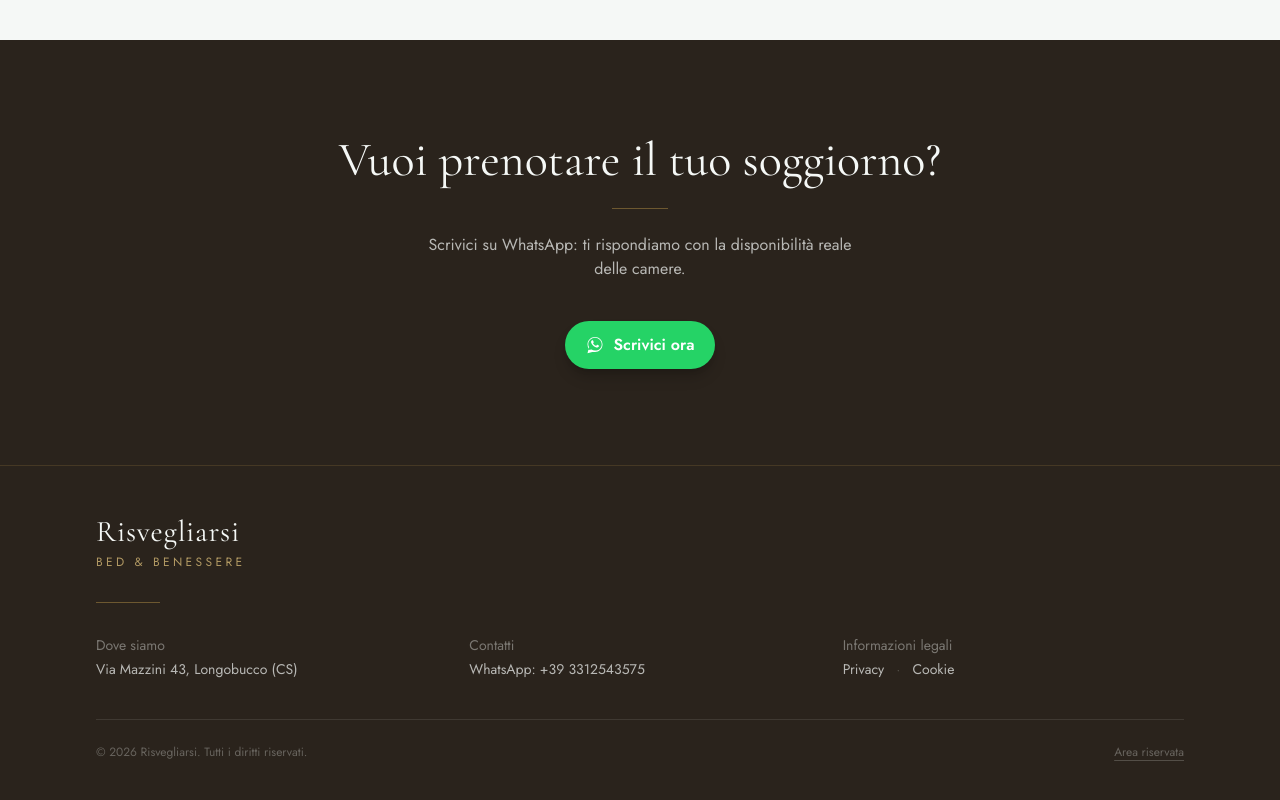
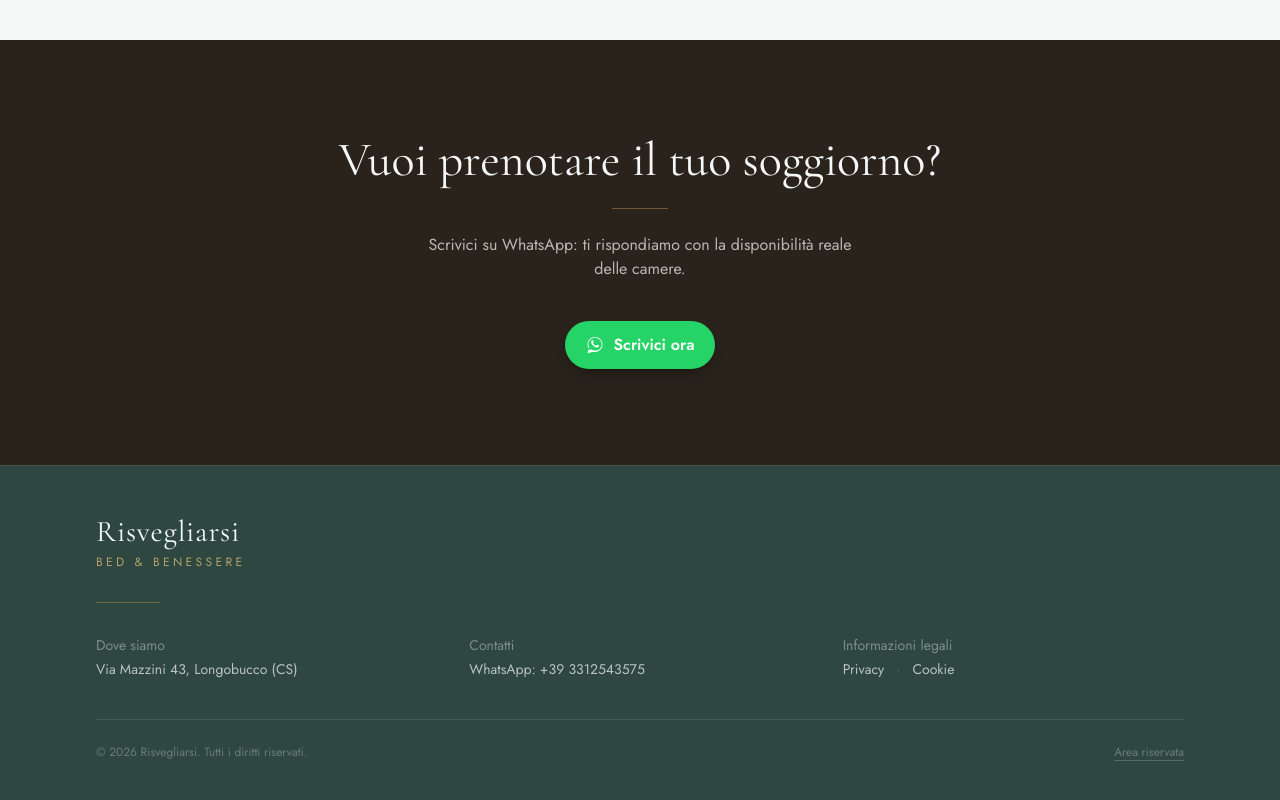
Before and after one commit to rossanorooms-prog/risvegliarsi, a Next.js app: page / in a window 1280 px wide. Shown: the part 3152-3952 px from the top of the page. Built offline with nearby package versions, Linux system fonts and the light colour scheme.

Commit message:
Footer: sfondo cambiato da nero a verde petrolio scuro

```diff
--- a/components/Footer.tsx
+++ b/components/Footer.tsx
@@ -3,7 +3,7 @@ import { site } from "@/data/config";
 
 export default function Footer() {
   return (
-    <footer className="border-t border-oro/20 bg-inchiostro py-12 text-crema">
+    <footer className="border-t border-oro/20 bg-petrolioscuro py-12 text-crema">
       <div className="mx-auto max-w-6xl px-5 md:px-8">
         <p className="font-display text-3xl tracking-wide">{site.nome}</p>
         <p className="mt-1 font-body text-xs uppercase tracking-widest2 text-orochiaro/80">
```
